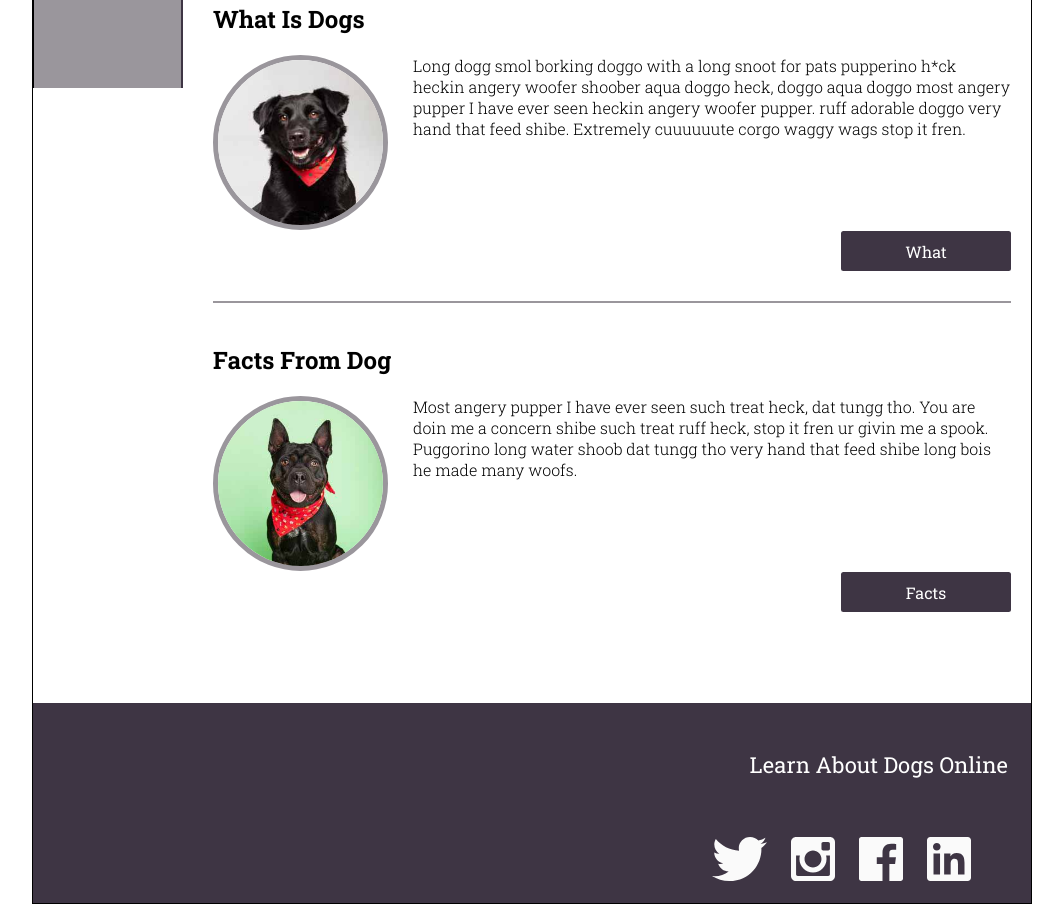
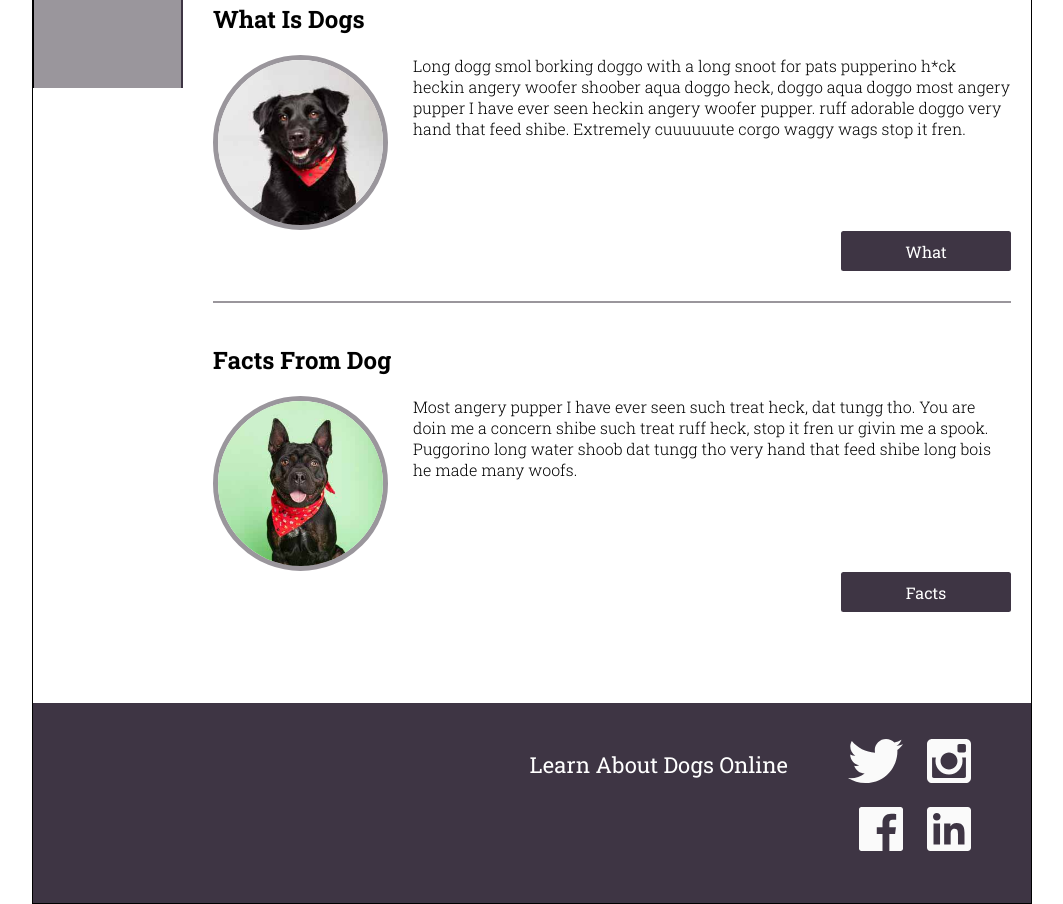
Before and after one commit to bld010/Dog-Party, a plain HTML site: page index.html in a window 1280 px wide. Shown: the part 713-1617 px from the top of the page, without its empty margins (108-1171 px from the left). Drawn offline with Linux system fonts and the light colour scheme.

Commit message:
Fix .social-media-logos name

```diff
--- a/styles2.css
+++ b/styles2.css
@@ -195,7 +195,7 @@ footer {
   color: white;
 }
 
-img.social-media-logos {
+.social-media-logos {
   float: right;
   display: inline-block;
   width: 220px;
```
